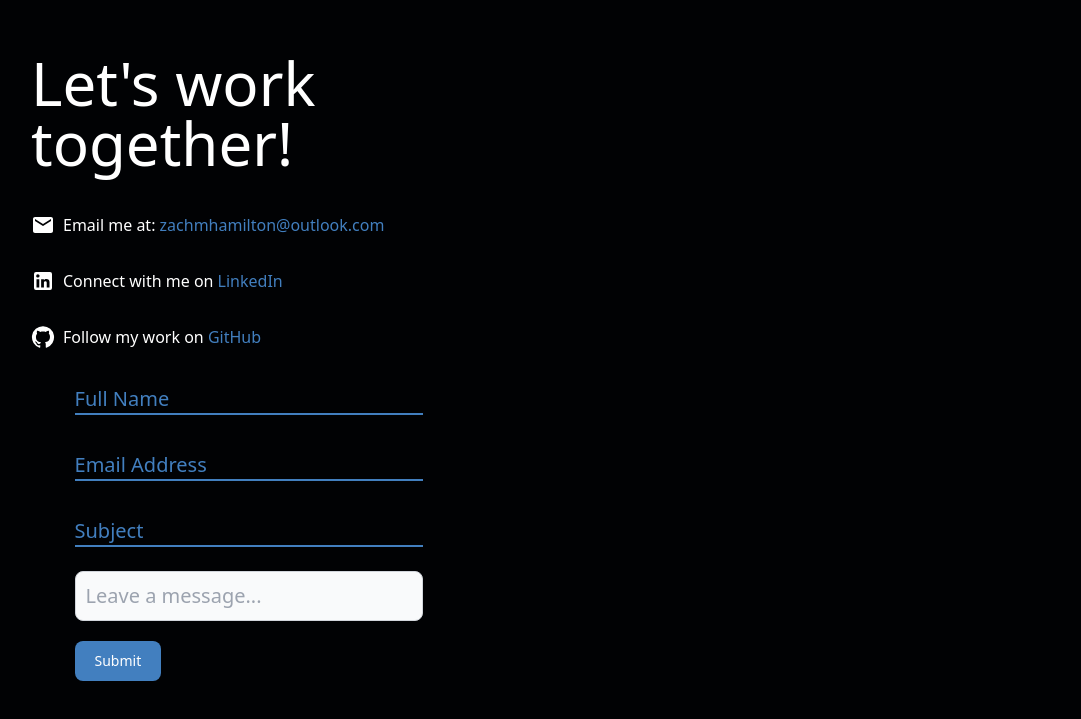
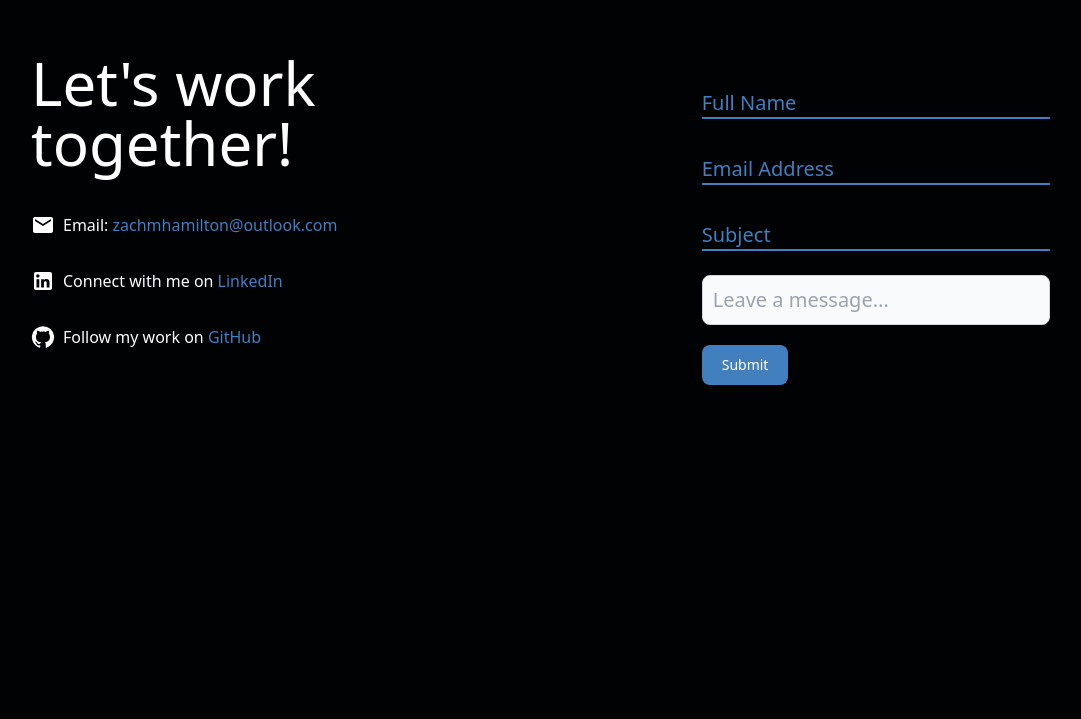
Before and after one commit to ZachMHamilton/PersonalWebsiteV2, a React (Vite) app: page / in a window 1280 px wide. Shown: the part 2407-3126 px from the top of the page, without its empty margins (65-1146 px from the left). After the commit the page ends 2888 px from the top, so only its background shows below. Built offline with nearby package versions, Linux system fonts and the light colour scheme.

Commit message:
responsiveness for contact fixed

```diff
--- a/src/components/Contact.jsx
+++ b/src/components/Contact.jsx
@@ -21,14 +21,14 @@ const Contact = () => {
       initial="hidden"
       variants={fadeIn('up', 'spring', 0, 2)}
     >
-      <div className="flex hidden md:block items-start gap-48 w-full h-full p-8 md:p-12 lg:p-24">
+      <div className="md:flex hidden items-start gap-48 w-full h-full p-8 md:p-12 lg:p-24">
         <div className="flex flex-col items-start w-2/5 gap-6">
           <h1 className="text-white text-5xl lg:text-6xl">
             Let&apos;s work together!
           </h1>
           <p className="flex items-center text-white mt-4">
             <EmailIcon className="mr-2" />
-            Email me at:&nbsp;
+            Email:&nbsp;
             <a href="mailto:zachmhamilton@outlook.com" className="text-accent">
               zachmhamilton@outlook.com
             </a>
```
